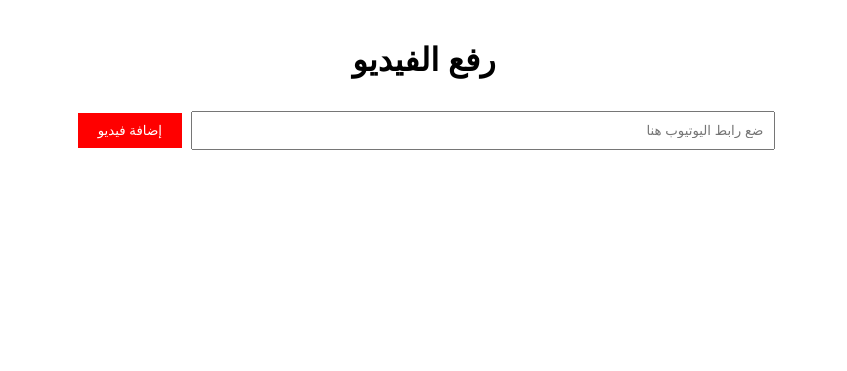
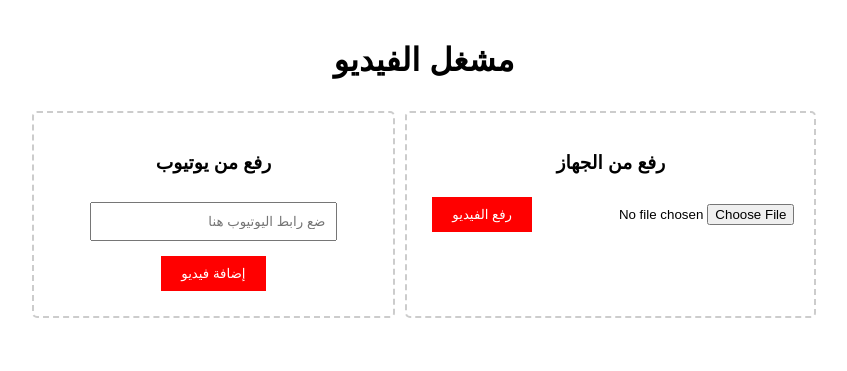
Before and after one commit to ASMA343434/youtube-downloader1, a website: page public/index.html in a window 1280 px wide. Shown: the whole page, without its empty margins (216-1063 px from the left). Drawn offline with Linux system fonts and the light colour scheme.

Commit message:
Update project files

```diff
--- a/package.json
+++ b/package.json
@@ -11,6 +11,7 @@
   "dependencies": {
     "express": "^4.17.1",
     "ytdl-core": "^4.11.5",
-    "cors": "^2.8.5"
+    "cors": "^2.8.5",
+    "multer": "^1.4.5-lts.1"
   }
 }
--- a/public/index.html
+++ b/public/index.html
@@ -1,7 +1,7 @@
 <!DOCTYPE html>
 <html>
 <head>
-    <title>رفع الفيديو</title>
+    <title>مشغل الفيديو</title>
     <style>
         body {
             font-family: Arial, sans-serif;
@@ -69,13 +69,38 @@
             width: 100%;
             max-width: 100%;
         }
+        .upload-options {
+            display: flex;
+            gap: 10px;
+            justify-content: center;
+            margin: 20px 0;
+        }
+        .upload-section {
+            margin: 10px 0;
+            padding: 20px;
+            border: 2px dashed #ccc;
+            border-radius: 5px;
+        }
     </style>
 </head>
 <body>
     <div class="container">
-        <h1>رفع الفيديو</h1>
-        <input type="text" id="videoUrl" placeholder="ضع رابط اليوتيوب هنا">
-        <button onclick="addVideo()">إضافة فيديو</button>
+        <h1>مشغل الفيديو</h1>
+
+        <div class="upload-options">
+            <div class="upload-section">
+                <h3>رفع من الجهاز</h3>
+                <input type="file" id="localVideo" accept="video/*">
+                <button onclick="uploadLocalVideo()">رفع الفيديو</button>
+            </div>
+
+            <div class="upload-section">
+                <h3>رفع من يوتيوب</h3>
+                <input type="text" id="videoUrl" placeholder="ضع رابط اليوتيوب هنا">
+                <button onclick="addYouTubeVideo()">إضافة فيديو</button>
+            </div>
+        </div>
+
         <div class="video-list" id="videoList"></div>
     </div>
 
@@ -90,7 +115,28 @@
     <script>
         const videos = [];
 
-        async function addVideo() {
+        async function uploadLocalVideo() {
+            const fileInput = document.getElementById('localVideo');
+            if (!fileInput.files[0]) return;
+
+            const formData = new FormData();
+            formData.append('video', fileInput.files[0]);
+
+            try {
+                const response = await fetch('/upload', {
+                    method: 'POST',
+                    body: formData
+                });
+                const data = await response.json();
+                videos.push(data);
+                updateVideoList();
+                fileInput.value = '';
+            } catch (error) {
+                alert('خطأ في رفع الفيديو: ' + error.message);
+            }
+        }
+
+        async function addYouTubeVideo() {
             const url = document.getElementById('videoUrl').value;
             if(url) {
                 try {
@@ -128,6 +174,7 @@
             title.textContent = video.title;
             player.src = video.url;
             modal.style.display = 'block';
+            player.play();
         }
 
         function closeModal() {
```
Also changed, not shown: index.js (+26 -0 lines).
